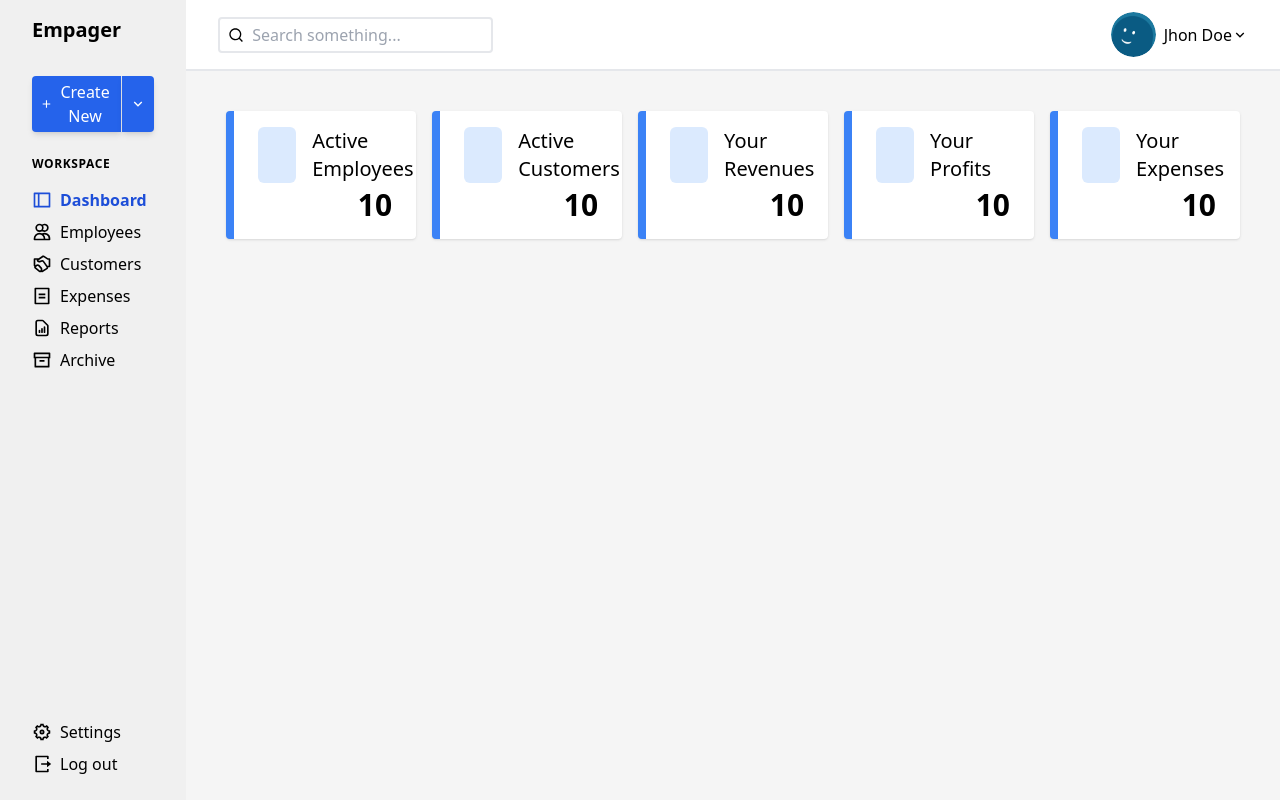
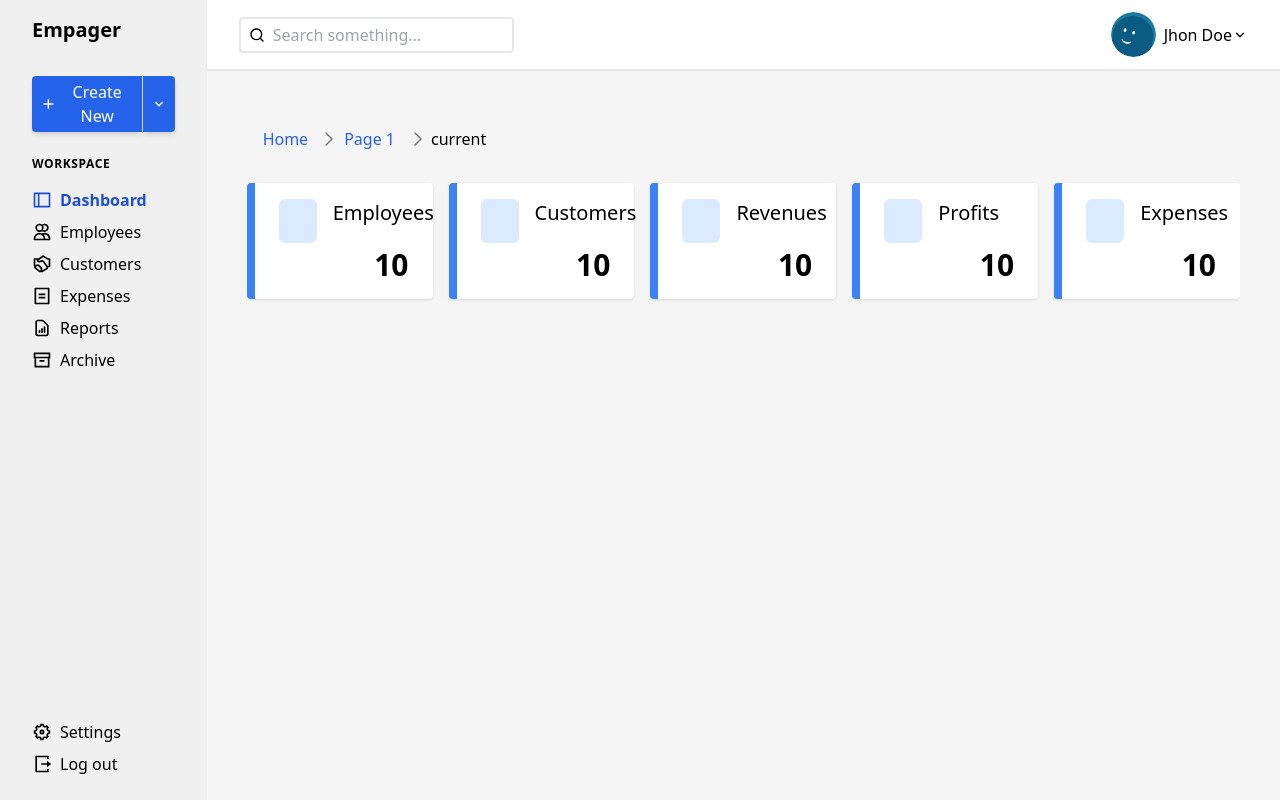
Before and after one commit to Simo672K/empager, a React (Vite) app: page / in a window 1280 px wide. Built offline with nearby package versions, Linux system fonts and the light colour scheme; some icons are missing; the HTML template or start-up script is replaced by a standard one.

Commit message:
breadcrumb component ui

```diff
--- a/src/Layout/Template.tsx
+++ b/src/Layout/Template.tsx
@@ -1,3 +1,5 @@
+import Breadcrumb from "../components/Breadcrumb/Breadcrumb"
+import BreadcrumbItem from "../components/Breadcrumb/BreadcrumbItem"
 import SideBar from "../components/Sidebar/SideBar"
 import Topbar from "../components/Topbar/Topbar"
 
@@ -5,9 +7,16 @@ function Template({children}: {children: React.ReactNode}) {
   return (
     <div className="w-full h-full flex">
       <SideBar/>
-      <main className="grow">
+      <main className="grow flex flex-col">
         <Topbar/>
-        {children}
+        <div className="mx-10 mt-10 grow overflow-auto">
+          <Breadcrumb>
+            <BreadcrumbItem>Home</BreadcrumbItem>
+            <BreadcrumbItem>Page 1</BreadcrumbItem>
+            <BreadcrumbItem active>current</BreadcrumbItem>
+          </Breadcrumb>
+          {children}
+        </div>
       </main>
     </div>
   )
--- /dev/null
+++ b/src/components/Breadcrumb/Breadcrumb.tsx
@@ -0,0 +1,12 @@
+import { BasicExtensibleUiWidget } from "../../utils/types"
+
+function Breadcrumb({children}: BasicExtensibleUiWidget) {
+  return (
+    <nav className="mb-4 p-4 rounded">
+      <ul className="flex">
+        {children}
+      </ul>
+    </nav>
+  )
+}
+export default Breadcrumb
--- /dev/null
+++ b/src/components/Breadcrumb/BreadcrumbItem.tsx
@@ -0,0 +1,20 @@
+interface BCIProps {
+  children?: React.ReactNode;
+  linkTo?: string;
+  active?: boolean;
+}
+
+function BreadcrumbItem({ children, linkTo = "", active = false }: BCIProps) {
+  return (
+    <li className="font-medium relative cursor-default me-8 pe-1 last-of-type:after:content-none after:absolute after:top-1/2 after:-right-1/2 after:-translate-y-1/2 after:bg-BCItemArrow after:w-4 after:h-4 after:bg-no-repeat after:bg-center">
+      {active ? (
+        children
+      ) : (
+        <a className="text-blue-600" href={linkTo}>
+          {children}
+        </a>
+      )}
+    </li>
+  );
+}
+export default BreadcrumbItem;
--- a/src/components/Section/HPCardsSection.tsx
+++ b/src/components/Section/HPCardsSection.tsx
@@ -8,34 +8,34 @@ import {
 import OverviewCard from "../Card/OverviewCard";
 function HPCardsSection() {
   return (
-    <section className="mx-10 mt-10 grid grid-cols-5 gap-4">
+    <section className="grid grid-cols-5 gap-4">
       <OverviewCard
         icon={<Profile2User size="30" color="#3b82f6" variant="Bulk" />}
-        title="Active Employees"
+        title="Employees"
       >
         10
       </OverviewCard>
       <OverviewCard
         icon={<Briefcase size="30" color="#3b82f6" variant="Bulk" />}
-        title="Active Customers"
+        title="Customers"
       >
         10
       </OverviewCard>
       <OverviewCard
         icon={<DollarCircle size="30" color="#3b82f6" variant="Bulk" />}
-        title="Your Revenues"
+        title="Revenues"
       >
         10
       </OverviewCard>
       <OverviewCard
         icon={<Diagram size="30" color="#3b82f6" variant="Bulk" />}
-        title="Your Profits"
+        title="Profits"
       >
         10
       </OverviewCard>
       <OverviewCard
         icon={<Bill size="30" color="#3b82f6" variant="Bulk" />}
-        title="Your Expenses"
+        title="Expenses"
       >
         10
       </OverviewCard>
--- a/tailwind.config.js
+++ b/tailwind.config.js
@@ -36,6 +36,9 @@ export default {
         slideUpAndFade: 'slideUpAndFade 400ms cubic-bezier(0.16, 1, 0.3, 1)',
         slideRightAndFade: 'slideRightAndFade 400ms cubic-bezier(0.16, 1, 0.3, 1)',
       },
+      backgroundImage: {
+        BCItemArrow: "url(assets/icons/arrow.svg)"
+      }
     },
   },
   plugins: [],
```
Also changed, not shown: src/assets/icons/arrow.svg (added).
